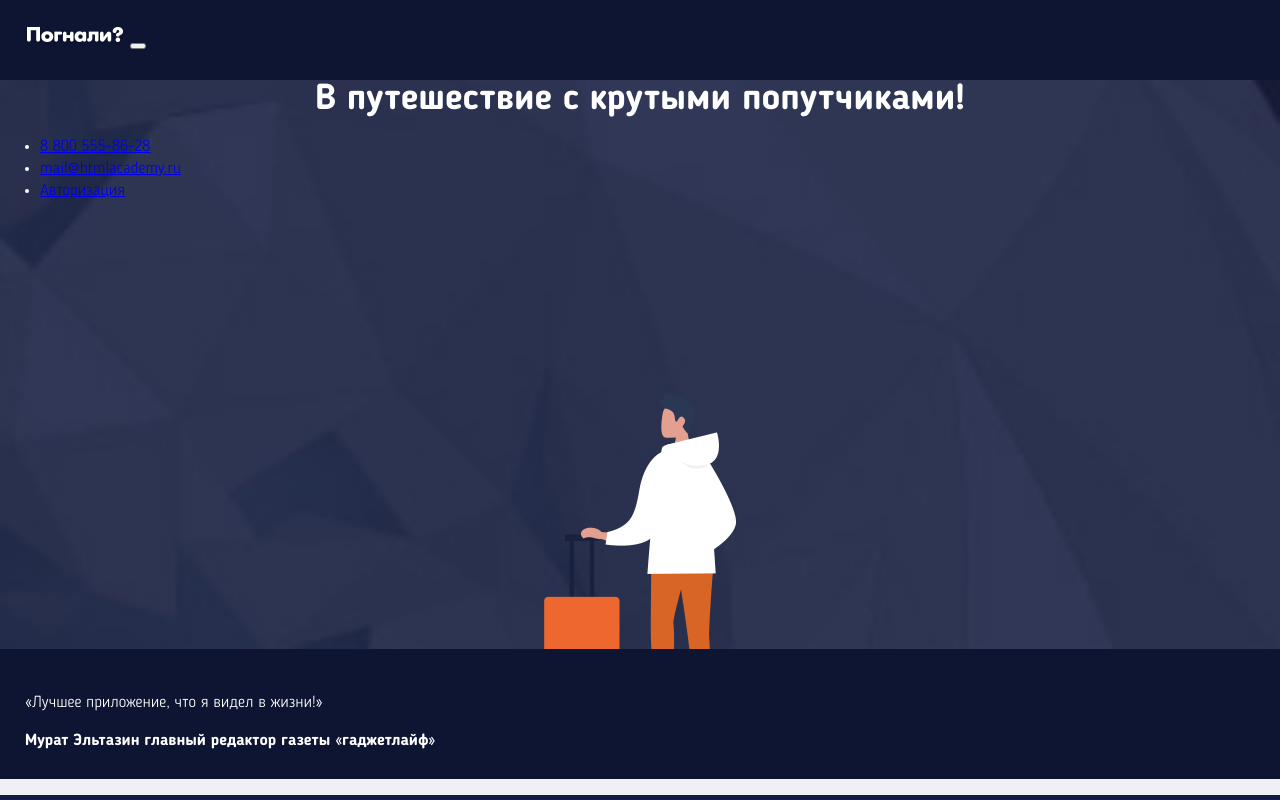
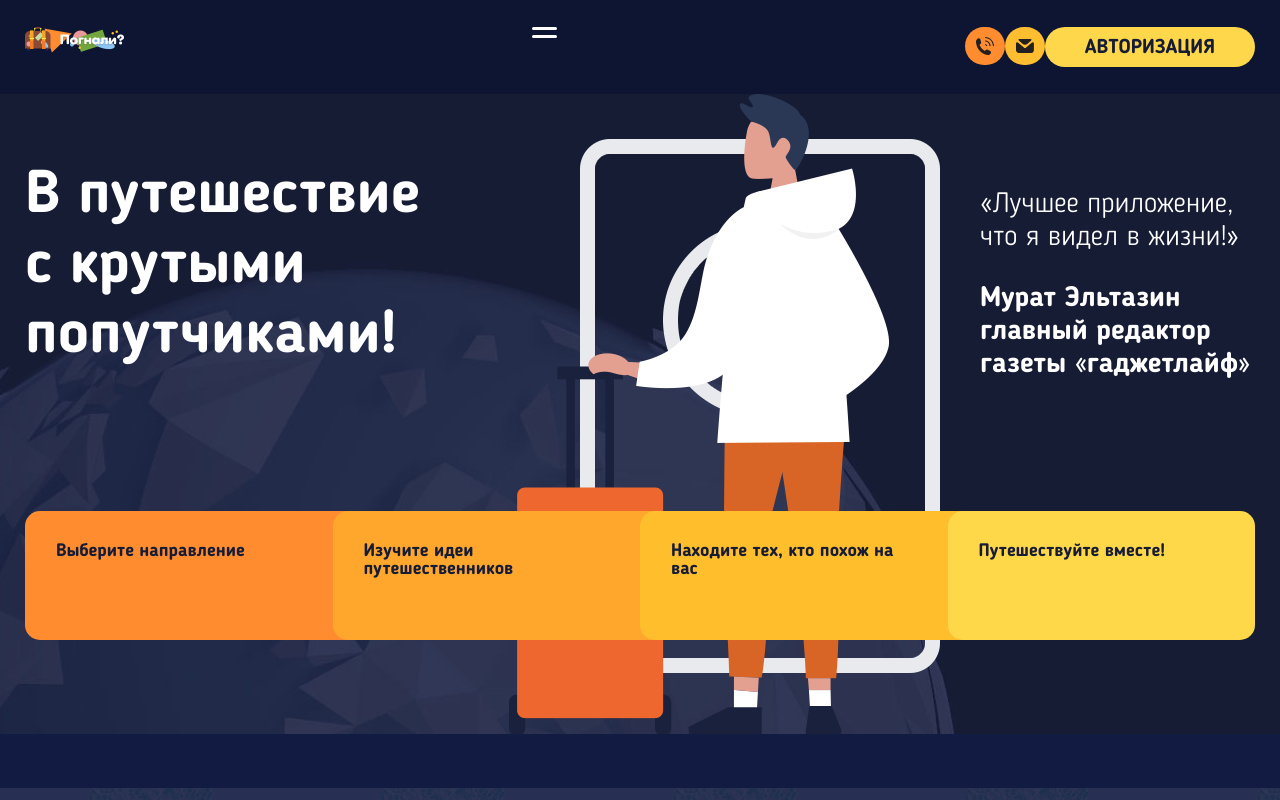
Before and after one commit to EkaterinaScherbakova/87367-pognali-17, a website: page source/index.html in a window 1280 px wide. Shown: the top 800 px of the page. Drawn offline with nearby package versions, Linux system fonts and the light colour scheme; files that its build step writes are made by us from their sources.

Commit message:
сетка: header; intro; what-to-do.

```diff
--- a/source/index.html
+++ b/source/index.html
@@ -1,15 +1,25 @@
 <!DOCTYPE html>
 <html lang="ru">
+
 <head>
   <meta charset="utf-8">
   <meta name="viewport" content="width=device-width, initial-scale=1, shrink-to-fit=no">
   <title>HTML Academy: Погнали</title>
   <link rel="stylesheet" href="css/style.css">
 </head>
+
 <body>
   <header class="page-header">
-      <a class="page-header__logo logo"><img src="./img/logo-mobile-white@1x.png" width="100" height="19" alt="Погнали"></a>
-      <button type="button" class="main-nav__toggle" aria-label="Открыть меню"></button>
+    <a class="page-header__logo logo">
+      <img srcset="./img/logo-mobile-white@1x.png 100w,
+                   ./img/logo-tablet-white@1x.png 166w,
+                   ./img/logo-desktop-white@1x.png 200w"
+           sizes="(max-width: 767px) 100px,
+                  (max-width: 1199px) 166px,
+                  200px"
+           src="./img/logo-tablet-white@1x.png" width="100" height="19" alt="Погнали">
+    </a>
+    <button type="button" class="page-header__nav-toggle" aria-label="Открыть меню"></button>
     <nav class="main-nav">
       <ul class="main-nav__list site-list">
         <li class="site-list__item">
@@ -47,44 +57,47 @@
         </li>
       </ul>
     </nav>
+    <ul class="page-header__user-nav user-nav">
+      <li>
+        <a href="tel:+78005558628" class="user-nav__item user-nav__item--tel">8 800 555-86-28</a>
+      </li>
+      <li>
+        <a href="mailto:mail@htmlacademy.ru" class="user-nav__item user-nav__item--mail">mail@htmlacademy.ru</a>
+      </li>
+      <li>
+        <a href="#" class="user-nav__item">Авторизация</a>
+      </li>
+    </ul>
   </header>
   <main class="page-content">
     <section class="intro">
       <h1 class="intro__title">В путешествие с крутыми попутчиками!</h1>
-        <ul class="intro__user-nav user-nav">
-          <li class="user-nav__item">
-            <a href="tel:+78005558628">8 800 555-86-28</a>
-          </li>
-          <li class="user-nav__item">
-            <a href="mailto:mail@htmlacademy.ru">mail@htmlacademy.ru</a>
-          </li>
-          <li class="user-nav__item">
-            <a href="#">Авторизация</a>
-          </li>
-        </ul>
-      </section>
-      <section class="review">
-        <blockquote class="review__content">
+      <blockquote class="intro__review">
         <p>«Лучшее приложение, что я видел в жизни!»</p>
-          <cite class="review__author">Мурат Эльтазин главный редактор газеты «гаджетлайф»</cite>
+        <cite class="intro__author">
+          Мурат Эльтазин<br>
+          главный редактор газеты «гаджетлайф»
+        </cite>
       </blockquote>
     </section>
-      <section>
+    <section class="what-to-do-section">
       <ol class="what-to-do">
-          <li class="what-to-do__item what-to-do__item-1">Выберите направление</li>
-          <li class="what-to-do__item what-to-do__item-2">Изучите идеи путешественников</li>
-          <li class="what-to-do__item what-to-do__item-3">Находите тех, кто похож на вас</li>
-          <li class="what-to-do__item what-to-do__item-4">Путешествуйте вместе!</li>
+        <li class="what-to-do__item">Выберите направление</li>
+        <li class="what-to-do__item">Изучите идеи путешественников</li>
+        <li class="what-to-do__item">Находите тех, кто похож на вас</li>
+        <li class="what-to-do__item">Путешествуйте вместе!</li>
       </ol>
     </section>
     <section class="about-us">
       <h2 class="title">О сервисе</h2>
-        <p>Любое путешествие веселее с попутчиками, которые на одной волне с тобой! Делитесь своими идеями путешествий и черпайте вдохновение в чужих.</p>
+      <p>Любое путешествие веселее с попутчиками, которые на одной волне с тобой! Делитесь своими идеями путешествий и
+        черпайте вдохновение в чужих.</p>
       <b>А если найдете кого-то близкого по духу — скорее зовите в совместный трип!</b>
     </section>
     <section class="directions">
       <h2 class="title">Направления</h2>
-        <p>Мы не продаем туры и ничего не рекламируем. Люди сами пишут о странах, куда хотели бы отправиться, и чем там заняться.</p>
+      <p>Мы не продаем туры и ничего не рекламируем. Люди сами пишут о странах, куда хотели бы отправиться, и чем там
+        заняться.</p>
       <ul class="directions__list">
         <li>
           <img src="img/thailand-mobile@1x.jpg" alt="Тайланд">
@@ -109,7 +122,8 @@
     </section>
     <section class="travelers">
       <h2 class="title">Попутчики</h2>
-        <p>Все мы индивидуальны и у каждого свой взгляд на идеальный отдых. Одному нужен пляж и коктейль, а другому для хайкинга.</p>
+      <p>Все мы индивидуальны и у каждого свой взгляд на идеальный отдых. Одному нужен пляж и коктейль, а другому для
+        хайкинга.</p>
       <b>Теперь можно легко найти единомышленников!</b>
       <ul class="travelers__list travelers-list">
         <li class="travelers-list__item">
@@ -173,7 +187,8 @@
     </section>
     <section class="sign-up">
       <h2 clss="title">Заинтересовались?</h2>
-        <p class="sign-up__promo">Зарегистрируйтесь, это быстро и бесплатно! Уже зарегистрированы? Тогда скорее <a class="sign-up__autorisation">авторизуйтесь</a>.</p>
+      <p class="sign-up__promo">Зарегистрируйтесь, это быстро и бесплатно! Уже зарегистрированы? Тогда скорее <a
+           class="sign-up__autorisation">авторизуйтесь</a>.</p>
       <form action="https://echo.htmlacademy.ru">
         <input type="email" class="sign-up__e-mail">
         <button type="submit" class="sign-up__e-mail-confirm">Регистрация</button>
@@ -214,4 +229,5 @@
     </div>
   </footer>
 </body>
+
 </html>
--- /dev/null
+++ b/source/sass/base/_scaffolding.scss
@@ -0,0 +1,27 @@
+body {
+  min-width: 320px;
+  margin: 0;
+  padding: 0;
+
+  font-family: "Blogger Sans", "Arial", sans-serif;
+  font-size: 16px;
+  line-height: 22px;
+  color: #444444;
+
+  background-color: #eef0f6;
+}
+
+html {
+  box-sizing: border-box;
+}
+
+*,
+*::before,
+*::after {
+  box-sizing: inherit;
+}
+
+img {
+  max-width: 100%;
+  height: auto;
+}
--- a/source/sass/blocks/_about-us.scss
+++ b/source/sass/blocks/_about-us.scss
@@ -1,5 +1,7 @@
 .about-us {
   @include wrapper;
+
+  min-height: 352px;
 
   color: #ffffff;
 
--- a/source/sass/blocks/_intro.scss
+++ b/source/sass/blocks/_intro.scss
@@ -1,5 +1,11 @@
 .intro {
-  min-height: 569px;
+  @include wrapper;
+
+  display: flex;
+  flex-direction: column;
+  justify-content: space-between;
+
+  min-height: 595px;
 
   color: #ffffff;
 
@@ -8,14 +14,75 @@
     url("/img/traveller-illustration-mobile@1x.png"),
     url("/img/globe-back-mobile@1x.jpg");
   background-repeat: no-repeat;
-  background-position: 50% bottom;
-  background-size: 192px 255px, 100%;
+  background-position: 50% 145px, 50% top;
+  background-size: 192px 255px, 100% 400px;
+
+  @include tablet {
+    justify-content: flex-start;
+    min-height: 816px;
+
+    background-color: #121b42;
+    background-image:
+      url("/img/traveller-illustration-tablet@1x.png"),
+      url("/img/globe-back-tablet@1x.jpg");
+    background-position: 75% 255px, 50% 235px;
+    background-size: 372px 451px, 1479px 612px;
+  }
+
+  @include desktop {
+    flex-direction: row;
+    justify-content: space-between;
+
+    min-height: 640px;
+
+    background-color: #0e1533;
+    background-image:
+      url("/img/traveller-illustration-desktop@1x.png"),
+      url("/img/globe-back-desktop@1x.jpg");
+    background-position: 60% top, 50% top;
+    background-size: 431px 640px, 1800px 750px;
+  }
 }
 
 .intro__title {
-  margin: 0;
+  max-width: 250px;
+  margin: 0 auto;
 
   text-align: center;
   font-size: 36px;
   line-height: 40px;
+
+  @include tablet {
+    max-width: 420px;
+    font-size: 60px;
+    line-height: 70px;
+  }
+
+  @include desktop {
+    margin: 0;
+    margin-top: 40px;
+
+    text-align: left;
+  }
 }
+
+.intro__review {
+  width: 185px;
+
+  margin: 0;
+
+  color: #ffffff;
+
+  @include tablet {
+    width: 275px;
+    margin-top: 40px;
+
+    font-size: 28px;
+    line-height: 33px;
+  }
+}
+
+.intro__author {
+  font-weight: bolder;
+  font-style: normal;
+}
--- a/source/sass/blocks/_page-header.scss
+++ b/source/sass/blocks/_page-header.scss
@@ -1,7 +1,68 @@
 .page-header {
   @include wrapper;
+
+  position: relative;
+
+  display: flex;
+  justify-content: space-between;
 
   color: #ffffff;
 
   background-color: #0e1533;
+
+  @include tablet {
+    background-color: #121B42;
+  }
+
+  @include desktop {
+    background-color: #0e1533;
+  }
 }
+
+.page-header__nav-toggle {
+  position: relative;
+
+  width: 25px;
+  height: 11px;
+
+  background-color: inherit;
+
+  border: none;
+
+  &::before,
+  &::after {
+    content: "";
+
+    position: absolute;
+    left: 0;
+
+    display: block;
+    width: 25px;
+    height: 3px;
+
+    background-color: #ffffff;
+
+    border-radius: 2px;
+  }
+
+  &::before {
+    top: 0;
+  }
+
+  &::after {
+    bottom: 0;
+  }
+}
+
+.page-header__user-nav {
+  position: absolute;
+  left: 0;
+  right: 0;
+  bottom: -420px;
+
+  justify-content: center;
+
+  @include tablet {
+    position: initial;
+  }
+}
--- a/source/sass/blocks/_review.scss
+++ /dev/null
@@ -1,16 +0,0 @@
-.review {
-  @include wrapper;
-
-  background-color: #0e1532;
-}
-
-.review__content {
-  margin: 0;
-
-  color: #ffffff;
-}
-
-.review__author {
-  font-weight: bolder;
-  font-style: normal;
-}
--- /dev/null
+++ b/source/sass/blocks/_user-nav.scss
@@ -0,0 +1,73 @@
+.user-nav {
+
+  display: flex;
+  margin: 0;
+  padding: 0;
+
+  list-style: none;
+}
+
+.user-nav__item {
+  position: relative;
+
+  display: inline-block;
+  padding: 2px 40px 0;
+
+  font-size: 20px;
+  line-height: 38px;
+  font-weight: bolder;
+  text-transform: uppercase;
+  text-decoration: none;
+  color: #161c35;
+
+  background-color: #ffd74b;
+  border-radius: 20px;
+
+  &--tel,
+  &--mail {
+    width: 40px;
+    padding: 0;
+    font-size: 0;
+
+    &::before {
+      position: absolute;
+      top: 0;
+      right: 0;
+      bottom: 0;
+      left: 0;
+
+      content: "";
+
+      display: block;
+
+      background-position: 50%;
+      background-repeat: no-repeat;
+    }
+
+    @include tablet {
+      display: none;
+    }
+
+    @include desktop {
+      display: block;
+    }
+  }
+
+  &--tel {
+    background-color: #ff8d30;
+
+    &::before {
+      background-image: url("/img/topmenu-phone.svg");
+      background-size: 18px 18px;
+    }
+  }
+
+  &--mail {
+    background-color: #ffbd30;
+
+    &::before {
+      background-image: url("/img/topmenu-mail.svg");
+      background-size: 18px 14px;
+    }
+  }
+}
--- /dev/null
+++ b/source/sass/blocks/_what-to-do-section.scss
@@ -0,0 +1,5 @@
+.what-to-do-section {
+  @include wrapper;
+
+  background-color: #121b42;
+}
--- a/source/sass/blocks/_what-to-do.scss
+++ b/source/sass/blocks/_what-to-do.scss
@@ -1,14 +1,89 @@
 .what-to-do {
-  @include wrapper;
+  margin: 0;
+  padding: 0;
 
-  background-color: #121b42;
   list-style-type: none;
+
+  @include tablet {
+    display: flex;
+    flex-wrap: wrap;
+
+    margin-top: -138px;
+  }
+
+  @include desktop {
+    margin-top: -250px;
+  }
 }
 
 .what-to-do__item {
+  padding: 23px 157px 22px 25px;
+
   font-size: 18px;
   line-height: 18px;
+  font-weight: bolder;
   color: #161c35;
 
-  background-color: #ffa72c;
+  background-color: #ff8d30;
+
+  border-radius: 15px 15px 0 0;
+  box-shadow: 0 15px 0 #ff8d30;
+
+  &:nth-child(2) {
+    background-color: #ffa72c;
+    box-shadow: 0 15px 0 #ffa72c;
+  }
+
+  &:nth-child(3) {
+    background-color: #ffbe2c;
+    box-shadow: 0 15px 0 #ffbe2c;
+  }
+
+  &:nth-child(4) {
+    background-color: #ffd84a;
+
+    border-radius: 15px;
+    box-shadow: none;
+  }
+
+  @include tablet {
+    width: 50%;
+
+    padding: 31px 31px 62px;
+
+    &:nth-child(1) {
+      border-radius: 15px 0 0 0;
+      box-shadow: 15px 0 0 #ff8d30;
+    }
+
+    &:nth-child(2) {
+      border-radius: 15px 15px 0 0;
+      box-shadow: none;
+    }
+
+    &:nth-child(3) {
+      border-radius: 0 0 0 15px;
+      box-shadow: 15px 0 0 #ffbe2c;
+    }
+
+    &:nth-child(4) {
+      border-radius: 0 0 15px 15px;
+    }
+  }
+
+  @include desktop {
+    width: 25%;
+
+    &:nth-child(n) {
+      border-radius: 15px 0 0 15px;
+    }
+
+    &:nth-child(2) {
+      box-shadow: 15px 0 0 #ffa72c;
+    }
+
+    &:nth-child(4) {
+      border-radius: 15px;
+    }
+  }
 }
--- a/source/sass/style.scss
+++ b/source/sass/style.scss
@@ -1,3 +1,4 @@
+@import "./base/scaffolding";
 @import "./base/mixins";
 @import "./base/normalize";
 @import "./base/fonts";
@@ -6,9 +7,9 @@
 @import "./blocks/page-header";
 @import "./blocks/main-nav";
 @import "./blocks/site-list";
-@import "./blocks/contacts-list";
+@import "./blocks/user-nav";
 @import "./blocks/intro";
-@import "./blocks/review";
+@import "./blocks/what-to-do-section";
 @import "./blocks/what-to-do";
 @import "./blocks/about-us";
 @import "./blocks/directions";
@@ -19,13 +20,3 @@
 @import "./blocks/sign-up";
 @import "./blocks/address";
 @import "./blocks/page-footer";
-
-
-body {
-  font-family: "Blogger Sans", "Arial", sans-serif;
-  font-size: 16px;
-  line-height: 22px;
-  color: #444444;
-
-  background-color: #eef0f6;
-}
```
Also changed, not shown: source/sass/base/_mixins.scss (+12 -0 lines). Lines whose indentation alone changed are shown as unchanged.
